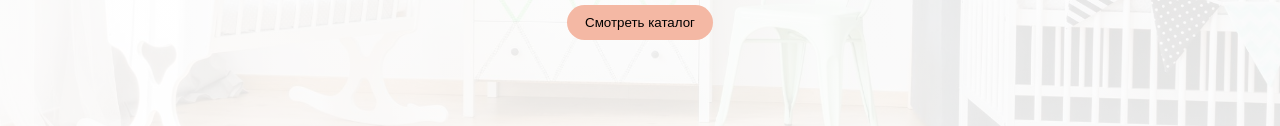
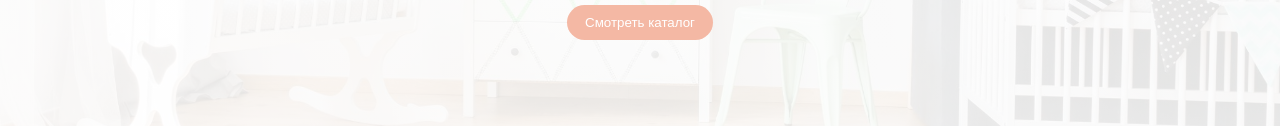
Before and after one commit to slwtk/blackhall, a plain HTML site: page index.html in a window 1280 px wide. Shown: the part 490-616 px from the top of the page. Drawn offline with Linux system fonts and the light colour scheme.

Commit message:
feat: ios fix

```diff
--- a/assets/css/style.css
+++ b/assets/css/style.css
@@ -269,6 +269,9 @@ button{
     border-radius:25px;
     cursor:pointer;
     transition:.2s ease;
+    color:#fff;
+    -webkit-appearance:none;
+    appearance:none;
 }
 
 button:hover{
--- a/index.html
+++ b/index.html
@@ -3,6 +3,7 @@
 <head>
   <meta charset="UTF-8">
   <meta name="viewport" content="width=device-width, initial-scale=1.0">
+  <meta name="format-detection" content="telephone=no">
   <meta name="description" content="Black Hall — премиальные товары для новорожденных. Люльки, матрасы, подушки и аксессуары с заботой о малыше.">
   <link rel="apple-touch-icon" sizes="180x180" href="assets/images/apple-touch-icon.png">
   <link rel="icon" type="image/png" sizes="32x32" href="assets/images/favicon-32x32.png">
```
